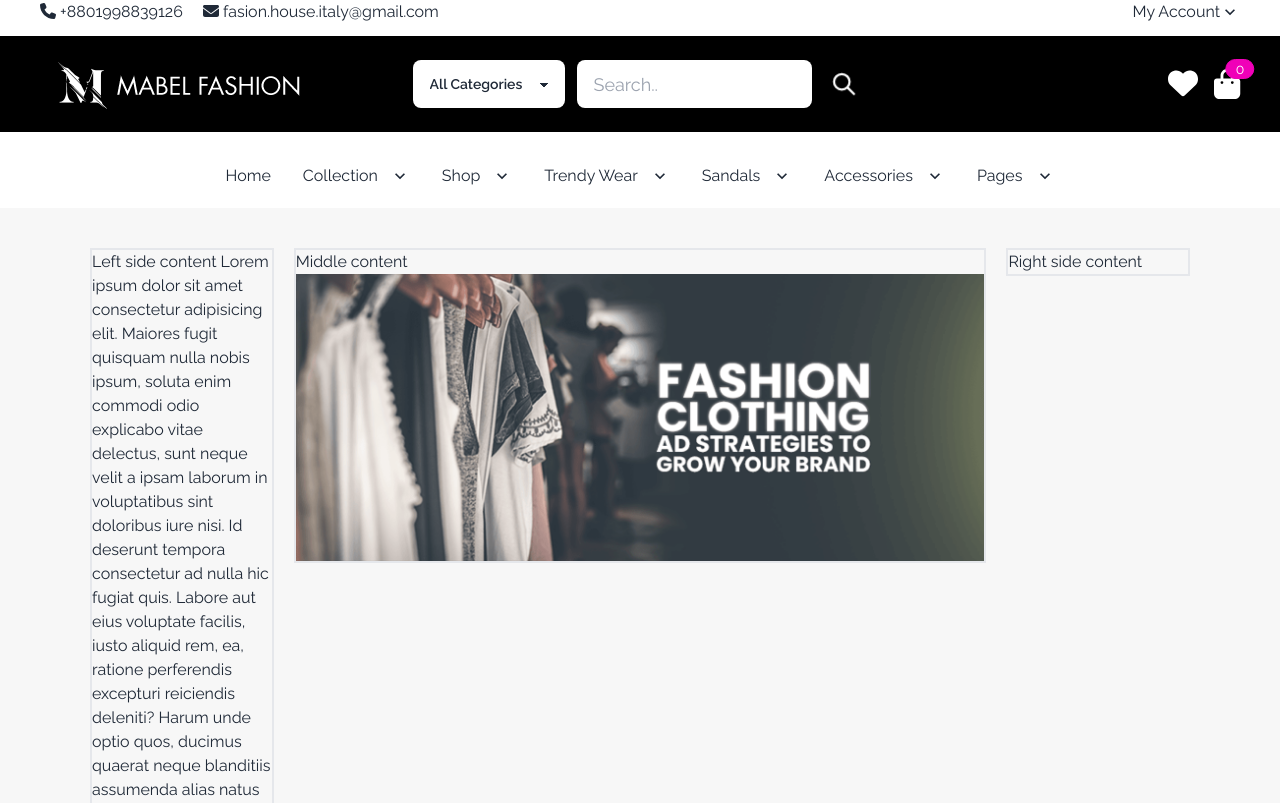
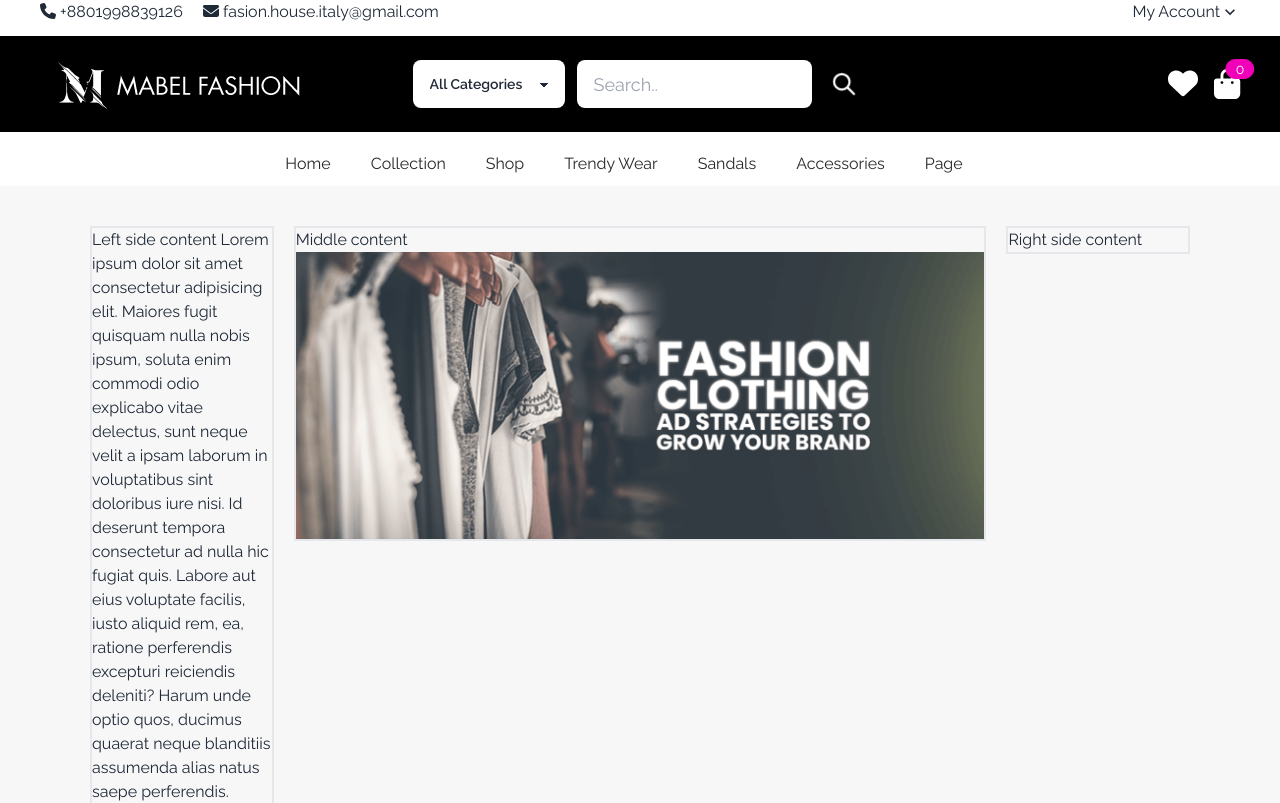
Before and after one commit to developer-mohammad-faisal/fashion-house-italyl-client, a React (Create React App) app: page / in a window 1280 px wide. Shown: the top 803 px of the page. Built offline with nearby package versions, Linux system fonts and the light colour scheme.

Commit message:
right side to navbar wroked

```diff
--- a/src/pages/shared/Navbar/Navbar.js
+++ b/src/pages/shared/Navbar/Navbar.js
@@ -1,10 +1,29 @@
+/* eslint-disable jsx-a11y/alt-text */
 /* eslint-disable jsx-a11y/anchor-is-valid */
-import React from "react";
-import { faBagShopping, faEnvelope, faHeart, faPhone } from "@fortawesome/free-solid-svg-icons";
+import React, { useState } from "react";
+import {
+  faBagShopping,
+  faEnvelope,
+  faHeart,
+  faPhone,
+} from "@fortawesome/free-solid-svg-icons";
 import { FontAwesomeIcon } from "@fortawesome/react-fontawesome";
 import logo from "../../../assets/images/logo/logo.webp";
+import iconClose from "../../../assets/images/icon/icon-close.svg";
+import iconHamburger from "../../../assets/images/icon/icon-hamburger.svg";
 
 const Navbar = () => {
+  let [open, steepen] = useState(false);
+  const menus = [
+    { name: "Home" },
+    { name: "Collection" },
+    { name: "Shop" },
+    { name: "Trendy Wear" },
+    { name: "Sandals" },
+    { name: "Accessories" },
+    { name: "Page" },
+  ];
+
   return (
     <React.Fragment>
       <section>
@@ -15,18 +34,31 @@ const Navbar = () => {
               <FontAwesomeIcon icon={faPhone} /> <span>+8801998839126</span>
             </div>
             <div>
-              <FontAwesomeIcon icon={faEnvelope} /> <span className="hover:cursor-pointer hover:primary-300"> fasion.house.italy@gmail.com </span>
+              <FontAwesomeIcon icon={faEnvelope} />{" "}
+              <span className="hover:cursor-pointer hover:primary-300">
+                {" "}
+                fasion.house.italy@gmail.com{" "}
+              </span>
             </div>
           </div>
           <div>
             <div className="dropdown hover:cursor-pointer dropdown-hover">
               <h1 className="flex justify-between items-center">
                 My Account
-                <svg className="fill-current" xmlns="http://www.w3.org/2000/svg" width="20" height="20" viewBox="0 0 24 24">
+                <svg
+                  className="fill-current"
+                  xmlns="http://www.w3.org/2000/svg"
+                  width="20"
+                  height="20"
+                  viewBox="0 0 24 24"
+                >
                   <path d="M7.41,8.58L12,13.17L16.59,8.58L18,10L12,16L6,10L7.41,8.58Z" />
                 </svg>
               </h1>
-              <ul tabIndex="0" className="dropdown-content menu p-3 shadow bg-base-100 rounded-box w-44">
+              <ul
+                tabIndex="0"
+                className="dropdown-content menu p-3 shadow bg-base-100 rounded-box w-44"
+              >
                 <li>
                   <a>Login </a>
                 </li>
@@ -43,11 +75,25 @@ const Navbar = () => {
           <div className="navbar-start">
             <div className="dropdown">
               <label tabIndex="0" className="btn mt-16 btn-ghost lg:hidden">
-                <svg xmlns="http://www.w3.org/2000/svg" className="h-5 w-5" fill="none" viewBox="0 0 24 24" stroke="currentColor">
-                  <path strokeLinecap="round" strokeLinejoin="round" strokeWidth="2" d="M4 6h16M4 12h8m-8 6h16" />
+                <svg
+                  xmlns="http://www.w3.org/2000/svg"
+                  className="h-5 w-5"
+                  fill="none"
+                  viewBox="0 0 24 24"
+                  stroke="currentColor"
+                >
+                  <path
+                    strokeLinecap="round"
+                    strokeLinejoin="round"
+                    strokeWidth="2"
+                    d="M4 6h16M4 12h8m-8 6h16"
+                  />
                 </svg>
               </label>
-              <ul tabIndex="0" className="menu menu-compact dropdown-content mt-3 p-2 shadow bg-base-100 rounded-box w-52">
+              <ul
+                tabIndex="0"
+                className="menu menu-compact dropdown-content mt-3 p-2 shadow bg-base-100 rounded-box w-52"
+              >
                 <select name="categories" id="categories" className="select">
                   <option value="All Categories" disabled selected>
                     All Categories
@@ -83,10 +129,25 @@ const Navbar = () => {
                   <option value="Jeans">Jeans</option>
                 </select>
               </div>
-              <input type="text" placeholder="Search.." className="input input-group-lg ml-3" />
+              <input
+                type="text"
+                placeholder="Search.."
+                className="input input-group-lg ml-3"
+              />
               <button className="btn text-white text-3xl ml-2 btn-ghost btn-circle">
-                <svg xmlns="http://www.w3.org/2000/svg" className="h-7 w-7" fill="none" viewBox="0 0 24 24" stroke="currentColor">
-                  <path strokeLinecap="round" strokeLinejoin="round" strokeWidth="2" d="M21 21l-6-6m2-5a7 7 0 11-14 0 7 7 0 0114 0z" />
+                <svg
+                  xmlns="http://www.w3.org/2000/svg"
+                  className="h-7 w-7"
+                  fill="none"
+                  viewBox="0 0 24 24"
+                  stroke="currentColor"
+                >
+                  <path
+                    strokeLinecap="round"
+                    strokeLinejoin="round"
+                    strokeWidth="2"
+                    d="M21 21l-6-6m2-5a7 7 0 11-14 0 7 7 0 0114 0z"
+                  />
                 </svg>
               </button>
             </ul>
@@ -96,153 +157,42 @@ const Navbar = () => {
               <FontAwesomeIcon icon={faHeart} className="text-white " />
             </div>
             <div className="indicator text-3xl flex items-center">
-              <span className="indicator-item badge badge-secondary hover:text-white">0</span>
-              <FontAwesomeIcon icon={faBagShopping} className="text-white hover:text-primary duration-150 cursor-pointer" />
+              <span className="indicator-item badge badge-secondary hover:text-white">
+                0
+              </span>
+              <FontAwesomeIcon
+                icon={faBagShopping}
+                className="text-white hover:text-primary duration-150 cursor-pointer"
+              />
             </div>
           </div>
         </div>
 
-        {/* all catagories product name center third navbar */}
-        <div className="navbar flex-col justify-center items-center px-5 lg:px-10">
-          <div className="navbar-start">
-            <div className="hidden lg:dropdown">
-              <label tabIndex="0" className="btn btn-ghost lg:hidden">
-                <svg xmlns="http://www.w3.org/2000/svg" className="h-5 w-5" fill="none" viewBox="0 0 24 24" stroke="currentColor">
-                  <path strokeLinecap="round" strokeLinejoin="round" strokeWidth="2" d="M4 6h16M4 12h8m-8 6h16" />
-                </svg>
-              </label>
-              <ul tabIndex="0" className="menu menu-compact dropdown-content mt-3 p-2 shadow bg-base-100 rounded-box w-52">
-                <li>
-                  <a>Home</a>
-                </li>
-                <li tabIndex="0">
-                  <a className="justify-between">
-                    Collection
-                    <svg className="fill-current" xmlns="http://www.w3.org/2000/svg" width="24" height="24" viewBox="0 0 24 24">
-                      <path d="M8.59,16.58L13.17,12L8.59,7.41L10,6L16,12L10,18L8.59,16.58Z" />
-                    </svg>
-                  </a>
-                  <ul className="p-2">
-                    <li>
-                      <a>Submenu 1</a>
-                    </li>
-                    <li>
-                      <a>Submenu 2</a>
-                    </li>
-                  </ul>
-                </li>
-              </ul>
-            </div>
-          </div>
+        <nav className="flex items-center justify-center">
+          <img
+            src={open ? { iconClose } : { iconHamburger }}
+            className="md:hidden  fixed right-5 cursor-pointer z-20 top-10"
+            onClick={() => steepen(!open)}
+          />
+          <ul
+            className={`bg-[#ffffffb0] backdrop-blur-md  md:pl-10 pr-28 md:static fixed duration-500 ease-linear top-0 md:h-auto h-screen z-10 ${
+              !open ? "right-[-100%] " : "right-0"
+            }`}
+          >
+            {menus.map((menu, index) => (
+              <li
+                key={index}
+                className="md:inline-block text-zinc-800  md:ml-10 ml-5 md:my-0 my-3 border-b-2 border-transparent hover:border-primary duration-300"
+              >
+                <a className=" cursor-pointer text-md inline-block py-2">
+                  {menu.name}
+                </a>
+              </li>
+            ))}
+          </ul>
+        </nav>
+      </section>
 
-          <div className="navbar-center  hidden lg:flex">
-            <ul className=" menu menu-horizontal p-0">
-              <li>
-                <a>Home</a>
-              </li>
-              <li tabIndex="0">
-                <a>
-                  Collection
-                  <svg className="fill-current" xmlns="http://www.w3.org/2000/svg" width="20" height="20" viewBox="0 0 24 24">
-                    <path d="M7.41,8.58L12,13.17L16.59,8.58L18,10L12,16L6,10L7.41,8.58Z" />
-                  </svg>
-                </a>
-                <ul className="p-2 bg-white">
-                  <li>
-                    <a>Submenu 1</a>
-                  </li>
-                  <li>
-                    <a>Submenu 2</a>
-                  </li>
-                </ul>
-              </li>
-              <li tabIndex="0">
-                <a>
-                  Shop
-                  <svg className="fill-current" xmlns="http://www.w3.org/2000/svg" width="20" height="20" viewBox="0 0 24 24">
-                    <path d="M7.41,8.58L12,13.17L16.59,8.58L18,10L12,16L6,10L7.41,8.58Z" />
-                  </svg>
-                </a>
-                <ul className="p-2 bg-white">
-                  <li>
-                    <a>Submenu 1</a>
-                  </li>
-                  <li>
-                    <a>Submenu 2</a>
-                  </li>
-                </ul>
-              </li>
-              <li tabIndex="0">
-                <a>
-                  Trendy Wear
-                  <svg className="fill-current" xmlns="http://www.w3.org/2000/svg" width="20" height="20" viewBox="0 0 24 24">
-                    <path d="M7.41,8.58L12,13.17L16.59,8.58L18,10L12,16L6,10L7.41,8.58Z" />
-                  </svg>
-                </a>
-                <ul className="p-2 bg-white">
-                  <li>
-                    <a>Submenu 1</a>
-                  </li>
-                  <li>
-                    <a>Submenu 2</a>
-                  </li>
-                </ul>
-              </li>
-              <li tabIndex="0">
-                <a>
-                  Sandals
-                  <svg className="fill-current" xmlns="http://www.w3.org/2000/svg" width="20" height="20" viewBox="0 0 24 24">
-                    <path d="M7.41,8.58L12,13.17L16.59,8.58L18,10L12,16L6,10L7.41,8.58Z" />
-                  </svg>
-                </a>
-                <ul className="p-2 bg-white">
-                  <li>
-                    <a>Submenu 1</a>
-                  </li>
-                  <li>
-                    <a>Submenu 2</a>
-                  </li>
-                </ul>
-              </li>
-              <li tabIndex="0">
-                <a>
-                  Accessories
-                  <svg className="fill-current" xmlns="http://www.w3.org/2000/svg" width="20" height="20" viewBox="0 0 24 24">
-                    <path d="M7.41,8.58L12,13.17L16.59,8.58L18,10L12,16L6,10L7.41,8.58Z" />
-                  </svg>
-                </a>
-                <ul className="p-2 bg-white">
-                  <li>
-                    <a>Submenu 1</a>
-                  </li>
-                  <li>
-                    <a>Submenu 2</a>
-                  </li>
-                </ul>
-              </li>
-              <li tabIndex="0">
-                <a>
-                  Pages
-                  <svg className="fill-current" xmlns="http://www.w3.org/2000/svg" width="20" height="20" viewBox="0 0 24 24">
-                    <path d="M7.41,8.58L12,13.17L16.59,8.58L18,10L12,16L6,10L7.41,8.58Z" />
-                  </svg>
-                </a>
-                <ul className="p-2 bg-white">
-                  <li>
-                    <a>About</a>
-                  </li>
-                  <li>
-                    <a>Contact Us</a>
-                  </li>
-                  <li>
-                    <a>FAQ</a>
-                  </li>
-                </ul>
-              </li>
-            </ul>
-          </div>
-        </div>
-      </section>
     </React.Fragment>
   );
 };
```
Also changed, not shown: src/assets/images/icon/icon-close.svg (added), src/assets/images/icon/icon-hamburger.svg (added).
